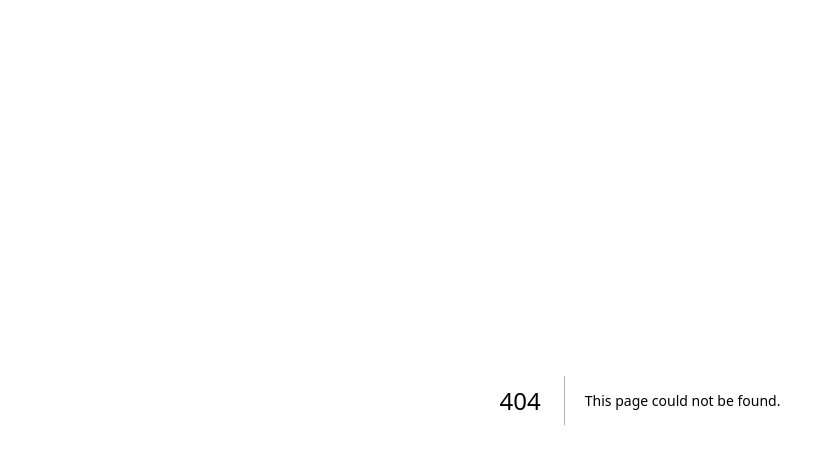
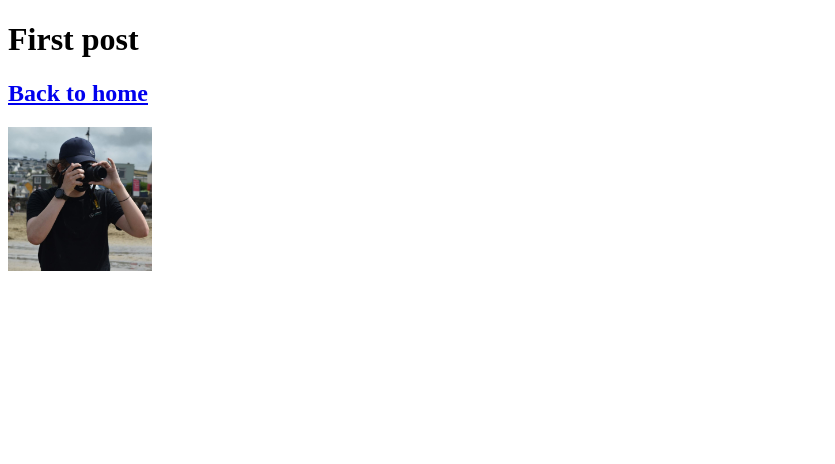
Before and after one commit to JGreatorex/NextJS-learning, a Next.js app in the folder nextjs-blog/: page /posts/first-post in a window 1280 px wide. Before the commit this address had no page. Shown: the top 464 px of the page, without its empty margins (0-835 px from the left). Built offline with nearby package versions, Linux system fonts and the light colour scheme.

Commit message:
Using next image and link components

```diff
--- a/nextjs-blog/pages/index.js
+++ b/nextjs-blog/pages/index.js
@@ -1,6 +1,6 @@
 import Head from 'next/head';
 import styles from '../styles/Home.module.css';
-
+import Link from 'next/link';
 export default function Home() {
   return (
     <div className={styles.container}>
@@ -11,7 +11,7 @@
 
       <main>
         <h1 className={styles.title}>
-          Welcome to <a href="https://nextjs.org">Next.js!</a>
+          Read <Link href="/posts/first-post">this page!</Link>
         </h1>
 
         <p className={styles.description}>
--- /dev/null
+++ b/nextjs-blog/pages/posts/first-post.js
@@ -0,0 +1,18 @@
+import Image from 'next/image';
+import Link from "next/link";
+export default function FirstPost() {
+    return (
+        <>
+            <h1>First post</h1>
+            <h2>
+                <Link href="/">Back to home</Link>
+            </h2>
+
+            <Image src="/images/profile.jpg"
+                   alt="Jamie Greatorex"
+                   height={144}
+                   width={144}
+           />
+        </>
+    )
+}
```
Also changed, not shown: nextjs-blog/public/images/profile.jpg (added).
